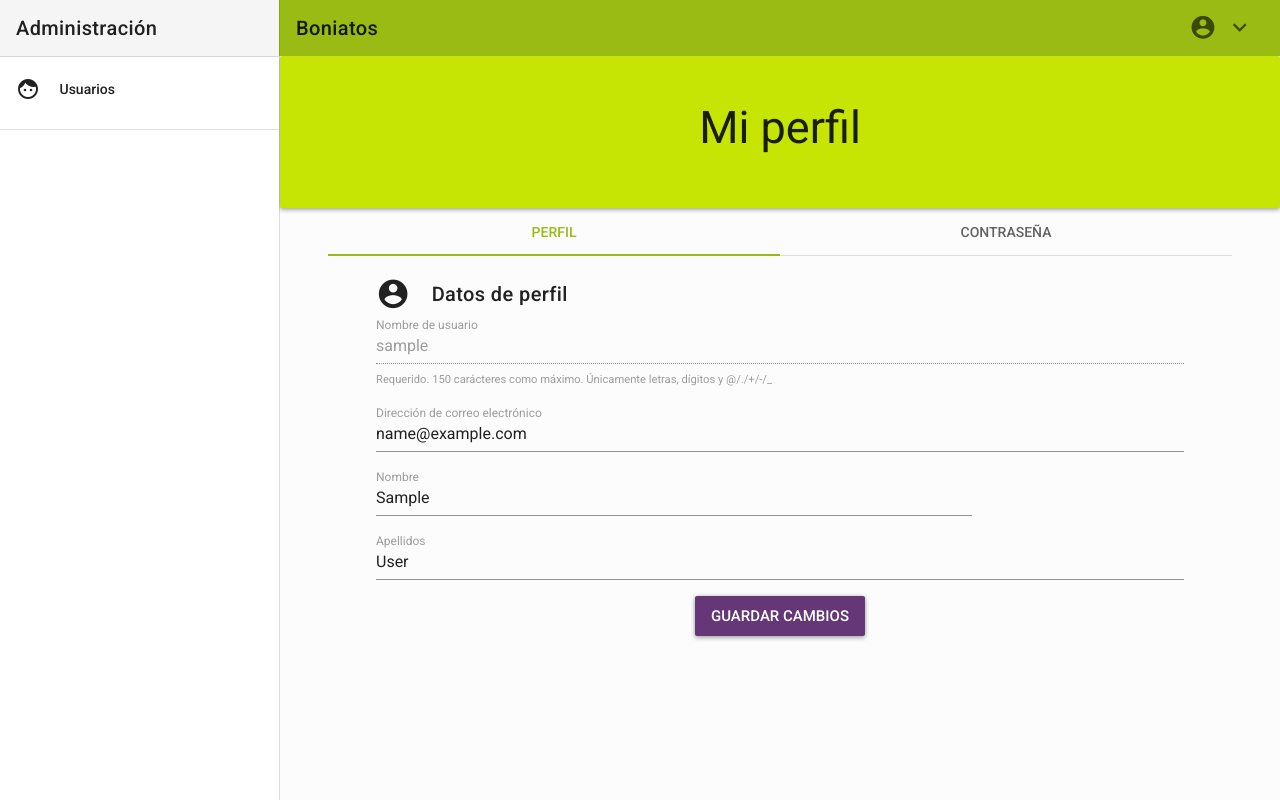
After one commit to Mercado-Social-de-Madrid/gestionMES, a Django app: page /profile/edit in a window 1280 px wide. The commit adds this page. Run offline with Django 3.2, Linux system fonts and the light colour scheme; the visitor is signed in with stand-in values (Sample User, id 1); style sheets or scripts are compiled from the project's sources; parts of the project's set-up code (start-up, migrations or seed data) failed here and were passed over; some libraries are stand-ins or nearby versions.

Commit message:
#3: Added profile and password editing functionality

```diff
--- a/core/urls.py
+++ b/core/urls.py
@@ -17,4 +17,7 @@ urlpatterns = [
     url(r'^reset/(?P<uidb64>[0-9A-Za-z_\-]+)/(?P<token>[0-9A-Za-z]{1,13}-[0-9A-Za-z]{1,20})/$',
         auth_views.password_reset_confirm, name='password_reset_confirm'),
     url(r'^reset/done/$', auth_views.password_reset_complete, name='password_reset_complete'),
+
+
+    url(r'^dashboard/$', views.dashboard, name='dashboard'),
 ]
--- a/core/views.py
+++ b/core/views.py
@@ -32,7 +32,13 @@ def register(request):
     return render(request, 'registration/signup.html', {'form': form})
 
 
-@login_required
+def dashboard(request):
+
+
+
+    return render(request, 'user/dashboard.html', {'user': request.user})
+
+
 def edit_profile(request):
     if request.method == 'POST':
         profile_form = ProfileForm(request.POST, instance=request.user)
@@ -50,7 +56,6 @@ def edit_profile(request):
                    'profile_tab': True
                    })
 
-@login_required
 def profile_password(request):
     if request.method == 'POST':
         password_form = PasswordForm(data=request.POST, user=request.user)
--- a/static/css/mes.scss
+++ b/static/css/mes.scss
@@ -40,5 +40,49 @@ body {
    flex: 1;
 }
 
+@media (min-width: 992px){
+    .navdrawer-permanent-lg + #main-content, .navbar-drawer .container{
+        margin-left:$navdrawer-width;
+    }
+}
+.navdrawer-permanent-lg ~ #top-bar{
+    margin-left:$navdrawer-width;
+}
+
+@media (max-width: 992px){
+    .navbar-toggler.always-show{
+        display:block;
+    }
+}
+
+@media (max-width: 992px){
+    .navbar-toggler.always-show[aria-expanded="true"]{
+        margin-left:18.5rem;
+        z-index:200;
+    }
+}
+@media (max-width: 380px){
+    .navbar-toggler.always-show[aria-expanded="true"]{
+        margin-left: calc(100% - 2.2rem);
+    }
+}
+@-moz-keyframes spin { 100% { -moz-transform: rotate(-360deg); } }
+@-webkit-keyframes spin { 100% { -webkit-transform: rotate(-360deg); } }
+@keyframes spin { 100% { -webkit-transform: rotate(-360deg); transform:rotate(-360deg); } }
+.mes-loader{
+    display:block;
+    width:150px;
+    height:150px;
+    background-image:url('mes-loader.png');
+    background-repeat:no-repeat;
+    background-position:center;
+     -webkit-animation:spin 1.2s linear infinite;
+    -moz-animation:spin 1.2s linear infinite;
+    animation:spin 1.2s linear infinite;
+    margin:auto;
+    opacity:0.7;
+}
+
+
 // Import Bootstrap extensions
 // @import './components/buttons';
--- a/templates/base.html
+++ b/templates/base.html
@@ -25,11 +25,7 @@
   <body {% block bodyattrs %}{% endblock%}>
 
 {%if user.is_authenticated %}
-    {% if request.user.is_superuser %}
-        {% include 'navbar/navbar_menu_admin.html' %}
-    {% else %}
-        {% include 'navbar/navbar_menu_user.html' %}
-    {% endif %}
+    {% include 'navbar/navbar_menu_user.html' %}
 {% else %}
     {% include 'navbar/navbar_menu_anon.html' %}
 {% endif %}
--- a/templates/navbar/navbar_login.html
+++ b/templates/navbar/navbar_login.html
@@ -9,8 +9,7 @@
                 <small class="text-muted">{{user.email}}</small>
             </div>
 
-          <a class="dropdown-item" href="{% url 'dashboard' %}"><i class="ic ic-home"></i> Inicio</a>
-          <a class="dropdown-item" href="#"><i class="material-icons">mode_edit</i> Editar perfil</a>
+          <a class="dropdown-item" href="{% url 'edit_profile' %}"><i class="material-icons">mode_edit</i> Editar perfil</a>
             <div class="dropdown-divider"></div>
           <a class="dropdown-item" href="{% url 'logout' %}?next=/"><i class="material-icons">exit_to_app</i> Cerrar sesión</a>
         </div>
--- a/templates/navbar/navbar_menu_user.html
+++ b/templates/navbar/navbar_menu_user.html
@@ -1,6 +1,8 @@
-   <nav class="navbar navbar-expand navbar-light" id="top-bar">
+<nav class="navbar navbar-expand bg-secondary navbar-drawer" id="top-bar">
      <div class="container">
-
+    <button class="navbar-toggler always-show" type="button" data-toggle="navdrawer" data-target="#doc-navdrawer" aria-controls="doc-navdrawer" aria-expanded="false" aria-label="Toggle navigation">
+        <span class="navbar-toggler-icon"></span>
+      </button>
       <a class="navbar-brand" href="#">Boniatos</a>
 
       <div class="collapse navbar-collapse" id="navbar-collapse">
@@ -11,36 +13,23 @@
      </div>
 </nav>
 
-<div class="nav navbar sticky-top navbar-expand-md " id="menu-nav">
-         <button class="navbar-toggler" type="button" data-toggle="collapse" data-target="#navbar-menu" aria-controls="navbar-menu" aria-expanded="false" aria-label="Toggle navigation">
-        <span class="navbar-toggler-icon"></span>
-      </button>
+<div class="navdrawer navdrawer-permanent-lg doc-navdrawer" id="doc-navdrawer" tabindex="-1" aria-hidden="true">
+  <div class="navdrawer-content">
+    <div class="d-flex flex-column doc-navdrawer-body">
+      <div class="navdrawer-header">
+        <a class="navbar-brand px-0" href="#">Administración</a>
+      </div>
+        <ul class="navdrawer-nav">
+            <li class="nav-item">
+            <a class="nav-link" href="#">
+              <i class="material-icons mr-3">face</i>
+              Usuarios
+            </a>
+          </li>
+        </ul>
 
-       <div class="collapse navbar-collapse" id="navbar-menu">
-           <ul class="nav nav-tabs nav-fill flex-column flex-md-row flex-lg-row">
-              <li class="nav-item">
-                <a class="nav-link {% if request.resolver_match.url_name == 'dashboard' %}active{% endif %}" href="{% url 'dashboard' %}"><i class="ic ic-home"></i> Inicio</a>
-              </li>
+      <div class="navdrawer-divider"></div>
 
-            {% if perms.currency.can_manage_entity %}
-              <li class="nav-item">
-                <a class="nav-link {% if is_entity_owner %}active{% endif %}" href="{% url 'user_entity' %}"><i class="ic ic-entity"></i> Mi entidad</a>
-              </li>
-              <li class="nav-item">
-                <a class="nav-link {% if is_offers_owner %}active{% endif %}" href="{% url 'user_offers' %}"><i class="ic ic-news"></i> Ofertas</a>
-              </li>
-            {% endif %}
-
-            {% if perms.currency.can_manage_person %}
-                <li class="nav-item">
-                    <a class="nav-link {% if request.resolver_match.url_name == 'user_profile' %}active{% endif %}" href="{% url 'user_profile' %}"><i class="material-icons">person_outline</i> Mi perfil</a>
-                </li>
-            {% endif %}
-
-              <li class="nav-item">
-                <a class="nav-link {% if request.resolver_match.url_name == 'user_wallet' %}active{% endif %}" href="{% url 'user_wallet' %}"><i class="ic ic-wallet"></i> Monedero</a>
-              </li>
-            </ul>
-
-   </div>
+    </div>
+  </div>
 </div>
--- /dev/null
+++ b/templates/user/profile.html
@@ -0,0 +1,93 @@
+{% extends 'base.html' %}
+{% load staticfiles %}
+
+{% block title %}Mi perfil{% endblock %}
+
+{% block bodyattrs %} id="login-page" class="main-bg" {% endblock%}
+
+{% block content %}
+
+<div class="jumbo-header minimal" >
+    <div class="jumbotron">
+        <div class="container text-center">
+            <h1>Mi perfil</h1>
+        </div>
+    </div>
+</div>
+
+
+<div class="container px-5 mb-5">
+
+<ul class="nav nav-justified nav-tabs" id="tabs-content" role="tablist">
+      <li class="nav-item">
+        <a aria-controls="profile" aria-selected="true" class="nav-link {%if profile_tab%}active{%endif%}" data-toggle="tab" href="#profile-form" id="profile-tab" role="tab">Perfil</a>
+      </li>
+      <li class="nav-item">
+        <a aria-controls="password" aria-selected="false" class="nav-link {%if password_tab%} active{%endif%}" data-toggle="tab" href="#password-form" id="password-tab" role="tab">Contraseña</a>
+      </li>
+</ul>
+
+<div class="tab-content" id="profile-password-tabs">
+  <div aria-labelledby="profile-tab" class="tab-pane p-4 px-5 {%if profile_tab%}show active{%endif%}" id="profile-form" role="tabpanel">
+
+  <form method="post" action="{% url 'edit_profile' %}"  class="edit-form" >
+    {% csrf_token %}
+        <h4><i class="material-icons mr-3">account_circle</i> Datos de perfil</h4>
+      <div class="row">
+          <div class="col-sm-12">
+              {% include "common/forms/field.html" with field=profile_form.username %}
+          </div>
+
+          <div class="col-sm-12">
+              {% include "common/forms/field.html" with field=profile_form.email %}
+          </div>
+
+          <div class="col-sm-9">
+              {% include "common/forms/field.html" with field=profile_form.first_name %}
+          </div>
+
+          <div class="col-sm-12 ">
+              {% include "common/forms/field.html" with field=profile_form.last_name %}
+          </div>
+
+      </div>
+      <p class="text-center">
+          <button type="submit" class="btn btn-primary btn-lg">Guardar cambios</button>
+      </p>
+  </form>
+
+  </div>
+
+  <div aria-labelledby="password-tab" class="tab-pane p-4 px-5 {%if password_tab%}show active{%endif%}" id="password-form" role="tabpanel">
+
+      <form method="post" class="edit-form" action="{% url 'profile_password' %}">
+
+        <h4><i class="material-icons">vpn_key</i> Actualizar contraseña</h4>
+         {% csrf_token %}
+
+        <div class="row justify-content-md-center">
+            <div class="col-md-12">
+                {% include "common/forms/field.html" with field=password_form.old_password %}
+            </div>
+            <div class="col-md-12">
+                {% include "common/forms/field.html" with field=password_form.new_password1 %}
+            </div>
+
+            <div class="col-md-12">
+                {% include "common/forms/field.html" with field=password_form.new_password2 %}
+            </div>
+        </div>
+
+        <p class="text-center">
+          <button type="submit" class="btn btn-primary btn-lg">Cambiar contraseña</button>
+      </p>
+    </form>
+
+  </div>
+</div>
+
+
+</div>
+
+
+{% endblock %}
```
Also changed, not shown: templates/user/dashboard.html (added, +7 -0 lines).
